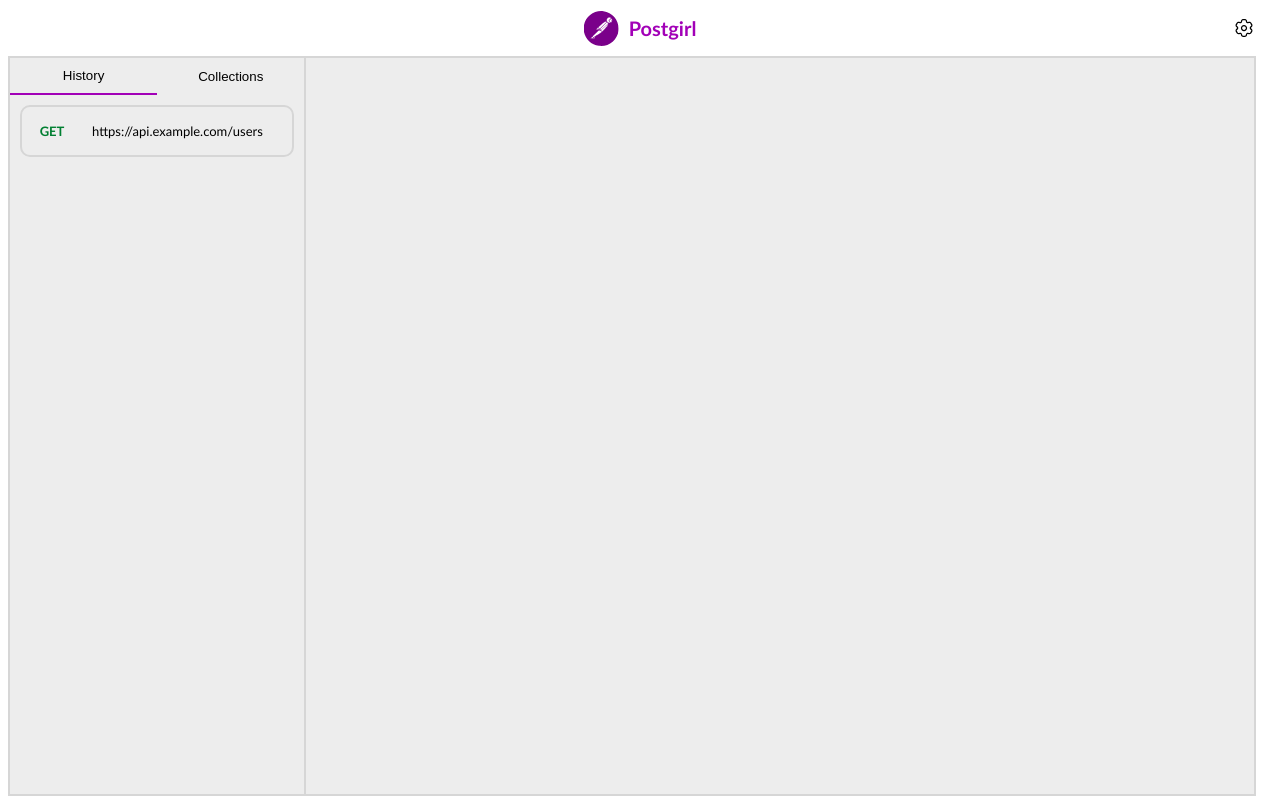
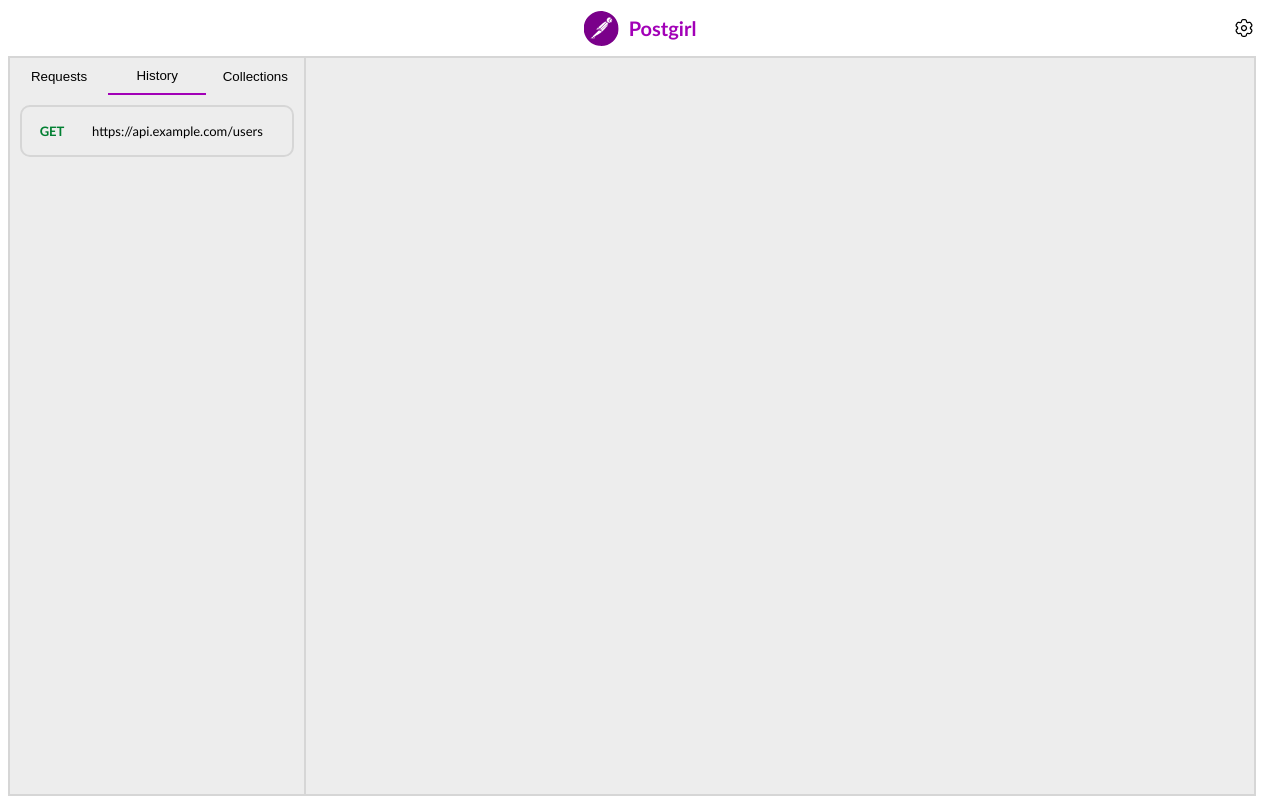
Before and after one commit to CDsonji/Postgirl, a React (Vite) app: page / in a window 1280 px wide. Built offline with nearby package versions, Linux system fonts and the light colour scheme.

Commit message:
added the requests bar to the sidebar

```diff
--- /dev/null
+++ b/src/components/sidebar/requests/request.tsx
@@ -0,0 +1,18 @@
+import { useStorage } from "../../../db/storage-context";
+import RequestItem from "../request-item/request-item";
+
+const Requests = () => {
+  const [db] = useStorage();
+
+  return (
+    <>
+      <ul className="request-list">
+        {db.getAllRequests().map((request) => {
+          return <RequestItem key={request.id} request={request} />;
+        })}
+      </ul>
+    </>
+  );
+};
+
+export default Requests;
--- a/src/components/sidebar/sidebar.css
+++ b/src/components/sidebar/sidebar.css
@@ -22,7 +22,7 @@
 }
 
 .sidebar-view-button {
-  width: 50%;
+  width: 33.3%;
   background: none;
   border: none;
   color: var(--text-color);
--- a/src/components/sidebar/sidebar.tsx
+++ b/src/components/sidebar/sidebar.tsx
@@ -2,10 +2,12 @@
 import History from "./history/history";
 import Collections from "./collections/collections";
 import "./sidebar.css";
+import Requests from "./requests/request";
 
 const SidebarView = {
   COLLECTIONS: "collections",
   HISTORY: "history",
+  REQUESTS: "requests",
 };
 
 const Sidebar = () => {
@@ -15,6 +17,14 @@
     <>
       <aside>
         <div className="sidebar-view-buttons">
+          <button
+            className={`sidebar-view-button ${
+              view === SidebarView.REQUESTS && "sidebar-active-view"
+            }`}
+            onClick={() => setView(SidebarView.REQUESTS)}
+          >
+            Requests
+          </button>
           <button
             className={`sidebar-view-button ${
               view === SidebarView.HISTORY && "sidebar-active-view"
@@ -32,8 +42,14 @@
             Collections
           </button>
         </div>
-        <div className="view-conatainer">
-          {view === SidebarView.HISTORY ? <History /> : <Collections />}
+        <div className="view-container">
+          {view === SidebarView.REQUESTS ? (
+            <Requests />
+          ) : view === SidebarView.HISTORY ? (
+            <History />
+          ) : (
+            <Collections />
+          )}
         </div>
       </aside>
     </>
```
